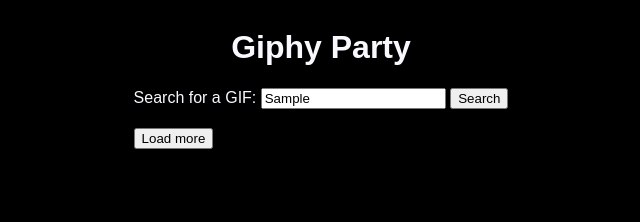
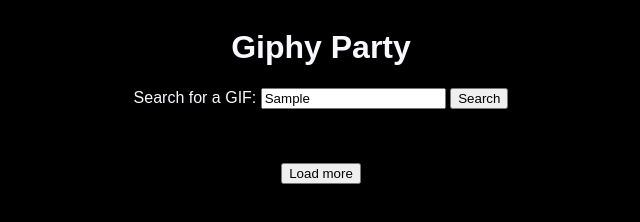
Before and after one commit to Boschio/giphy_party, a plain HTML site: page index.html in a window 1280 px wide. Both pictures are taken after typing "Sample" into the empty fields and a click on the button "Search". Shown: the whole page, without its empty margins (319-959 px from the left). Drawn offline with Linux system fonts and the light colour scheme; no server answers.

Commit message:
Added display toggle to load more button. Some minor changes to index.html and style.css

```diff
--- a/app.js
+++ b/app.js
@@ -1,16 +1,15 @@
 // GLOBAL CONSTANTS
 const API_KEY = 'nOjzgnRK5wSxGHruvjd3HVSux7Zxk46H';
-
 
 // Variables
 let gifForm = document.getElementById("form");
 let gifArea = document.querySelector(".gifs-area")
 let button = document.getElementById("search");
-let moreButton = document.getElementById("more");
+let moreButton = document.getElementById("loadBtn");
 let results;
 
 let pages = 0;
-let limit = 10;
+let limit = 15;
 let offset = pages * limit;
 // pages can be ++ whenever load more button is pressed
 
@@ -22,7 +21,7 @@
     pages = 0;
     offset = pages*limit;
     getResults(results);
-    console.log(results);
+    moreButton.style.display = "flex";
 });
 
 moreButton.addEventListener("click", () => {
@@ -33,9 +32,7 @@
 });
 
 async function getResults(event) {
-
-    // let response = await fetch(`http://api.giphy.com/v1/gifs/search?api_key=${API_KEY}&q=${event}&limit=10&offset=0&rating=g&lang=en`);
-    let response = await fetch(`http://api.giphy.com/v1/gifs/search?api_key=${API_KEY}&q=${event}&limit=10&offset=${offset}&rating=g&lang=en`);
+    let response = await fetch(`http://api.giphy.com/v1/gifs/search?api_key=${API_KEY}&q=${event}&limit=15&offset=${offset}&rating=g&lang=en`);
 
     let responseData = await response.json();
     console.log(responseData)
--- a/index.html
+++ b/index.html
@@ -20,8 +20,8 @@
     <div class="gifs-area">
 
     </div>
-    <div>
-        <button id="more">Load more</button>
+    <div class="more">
+        <button id="loadBtn">Load more</button>
     </div>
     <script src="app.js"></script>
 </body>
--- a/style.css
+++ b/style.css
@@ -13,16 +13,18 @@
 }
 
 .gifs-area {
-    display: grid;
+    display: flex;
+    flex-wrap: wrap;
     align-items: center;
-    grid-template-columns: 1fr 1fr;
-}
-
-.test {
-    max-width: 50%;
-    max-height: 50%;
+    width: 85vw;
 }
 
 .more {
+    display: flex;
+    align-items: center;
+    justify-content: center;
+}
 
+#loadBtn {
+    display: none;
 }
```
